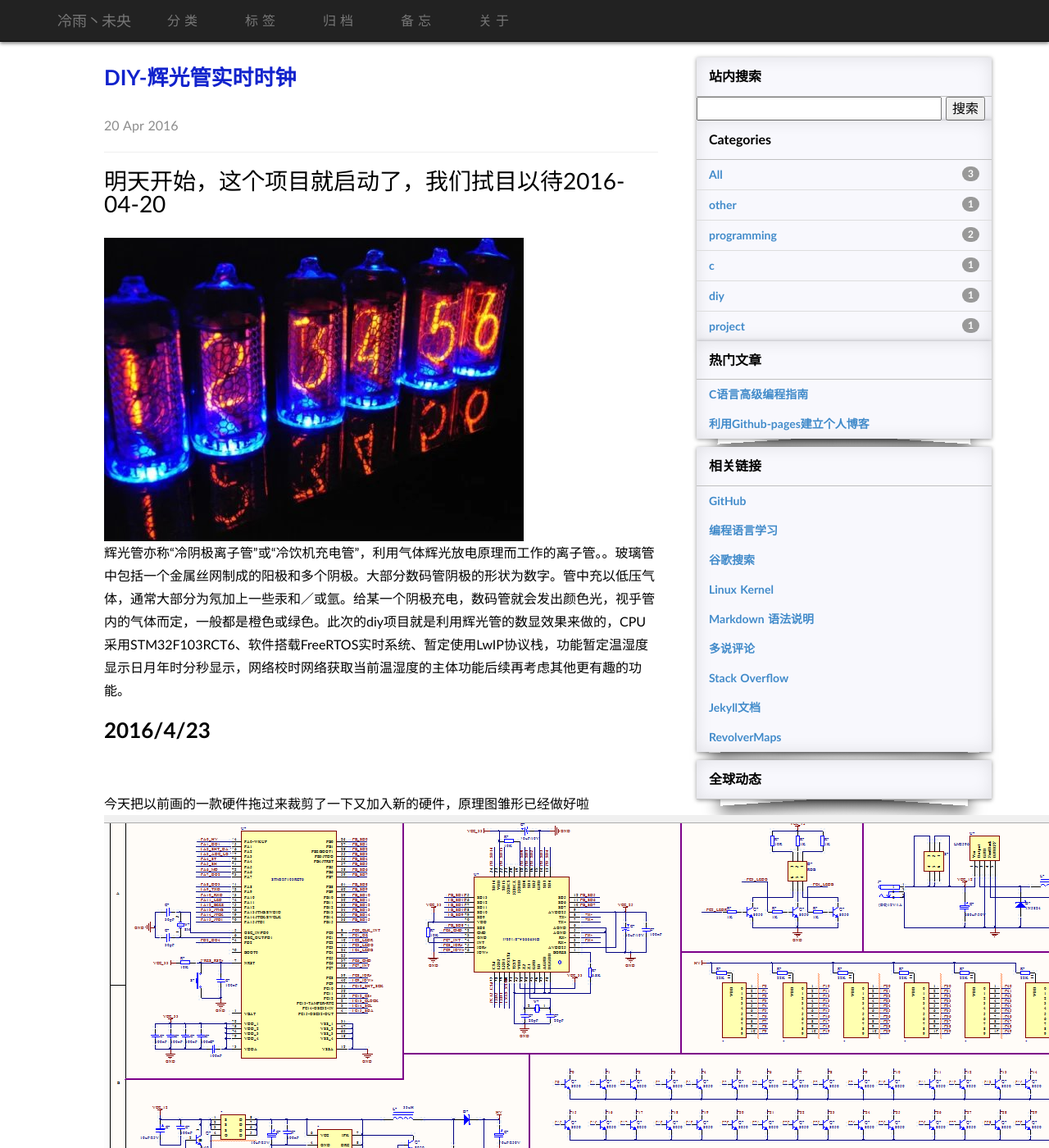
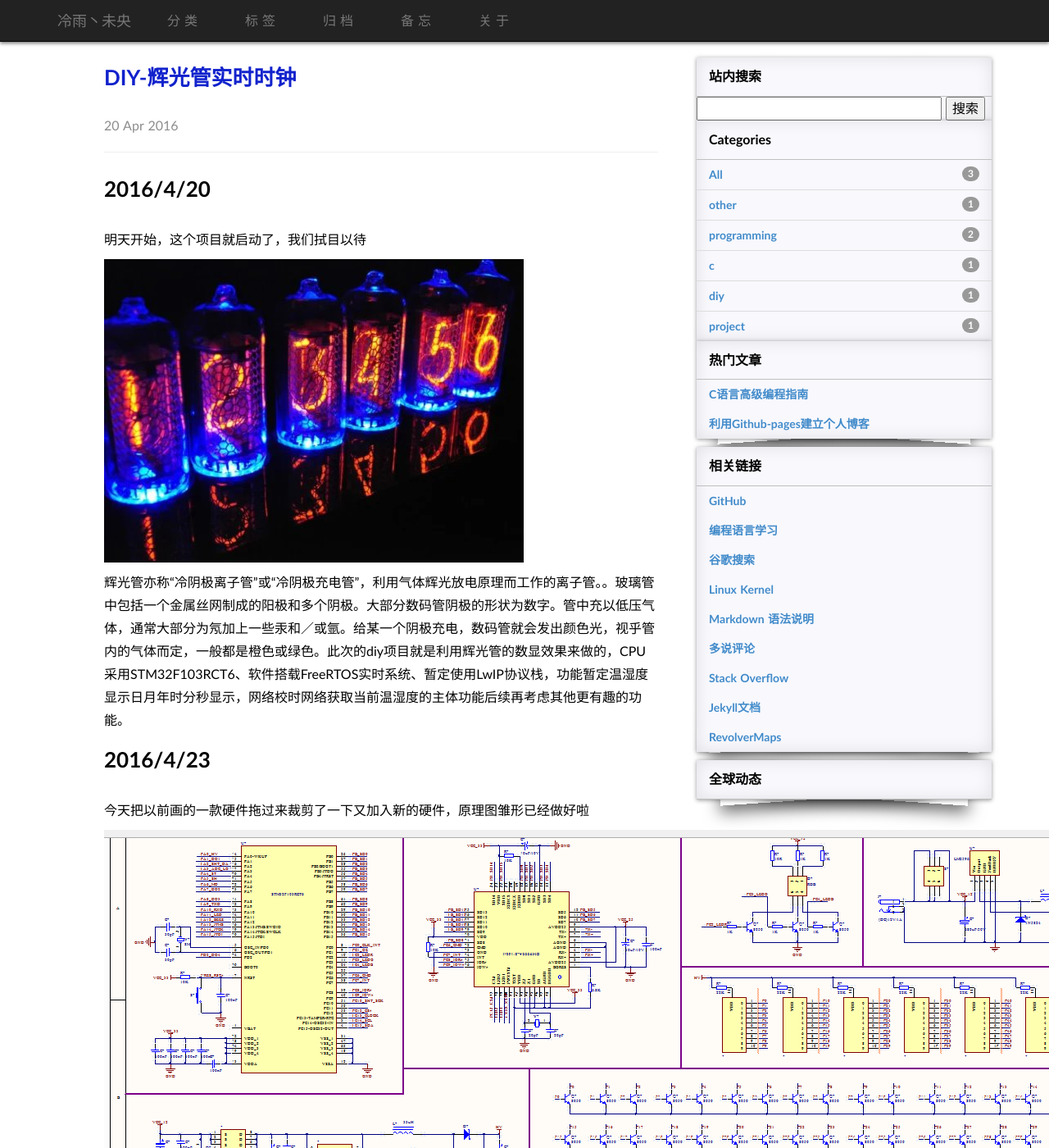
Before and after one commit to jeehong/jeehong.github.io, a Jekyll site: the page built from index.html, in a window 1280 px wide and 1400 px high. Shown: the whole window at 82% size. Built offline with Jekyll 4.4.1, drawn with Linux system fonts in a browser that asks for light colours; some web fonts are replaced; a script that is not in the unit is left out; the list of posts is cut into pages by our own code; comment, search, counter and statistics services are not loaded; some of the changed text lies outside the part shown.

Commit message:
更新文章grow-tube-clock

```diff
--- a/_posts/2016-04-20-project-glow-tube-clock.md
+++ b/_posts/2016-04-20-project-glow-tube-clock.md
@@ -5,16 +5,16 @@ keywords:   project glow tube clock
 categories: [diy, project]
 tags:	    [diy, project]
 ---
-
-# 明天开始，这个项目就启动了，我们拭目以待2016-04-20 #
+## 2016/4/20 ##
+<p>明天开始，这个项目就启动了，我们拭目以待</p>
 ![image1](/images/images/githubpages/glow-tube-clock-img01.jpg)<br />
-辉光管亦称“冷阴极离子管”或“冷饮机充电管”，利用气体辉光放电原理而工作的离子管。。玻璃管中包括一个金属丝网制成的阳极和多个阴极。大部分数码管阴极的形状为数字。管中充以低压气体，通常大部分为氖加上一些汞和／或氩。给某一个阴极充电，数码管就会发出颜色光，视乎管内的气体而定，一般都是橙色或绿色。此次的diy项目就是利用辉光管的数显效果来做的，CPU采用STM32F103RCT6、软件搭载FreeRTOS实时系统、暂定使用LwIP协议栈，功能暂定温湿度显示日月年时分秒显示，网络校时网络获取当前温湿度的主体功能后续再考虑其他更有趣的功能。<br />
+<p>辉光管亦称“冷阴极离子管”或“冷阴极充电管”，利用气体辉光放电原理而工作的离子管。。玻璃管中包括一个金属丝网制成的阳极和多个阴极。大部分数码管阴极的形状为数字。管中充以低压气体，通常大部分为氖加上一些汞和／或氩。给某一个阴极充电，数码管就会发出颜色光，视乎管内的气体而定，一般都是橙色或绿色。此次的diy项目就是利用辉光管的数显效果来做的，CPU采用STM32F103RCT6、软件搭载FreeRTOS实时系统、暂定使用LwIP协议栈，功能暂定温湿度显示日月年时分秒显示，网络校时网络获取当前温湿度的主体功能后续再考虑其他更有趣的功能。</p>
 ## 2016/4/23 ##
-<br />今天把以前画的一款硬件拖过来裁剪了一下又加入新的硬件，原理图雏形已经做好啦<br />
+<p>今天把以前画的一款硬件拖过来裁剪了一下又加入新的硬件，原理图雏形已经做好啦</p>
 ![image1](/images/glow-tube-clock-img/glow-tube-clock-img02.png)<br />
-而且从某宝上采购的辉光管也已经在路上啦，全新的前苏联产的IN1 六只和两个冒号氖泡，有图为证：<br />
-![image1](/images/glow-tube-clock-img/glow-tube-clock-img03.jpg)<br />
-![image1](/images/glow-tube-clock-img/glow-tube-clock-img04.jpg)<br />
-![image1](/images/glow-tube-clock-img/glow-tube-clock-img05.jpg)<br />
-特地问了老板，这批货生产时间在1975-1985年之间，真古老啊。其实感觉挺值的，毕竟这东西生产年份那么遥远，可以当做收藏品了。<br />
-行了不说了，睡觉去，晚安。
+<p>而且从某宝上采购的辉光管也已经在路上啦，全新的前苏联产的IN1 六只和两个冒号氖泡，有图为证：</p>
+<p>![image1](/images/glow-tube-clock-img/glow-tube-clock-img03.jpg)</p>
+<p>![image1](/images/glow-tube-clock-img/glow-tube-clock-img04.jpg)</p>
+<p>![image1](/images/glow-tube-clock-img/glow-tube-clock-img05.jpg)</p>
+<p>特地问了老板，这批货生产时间在1975-1985年之间，真古老啊。其实感觉挺值的，毕竟这东西生产年份那么遥远，可以当做收藏品了。</p>
+<p>行了不说了，睡觉去，晚安。</p>
```
